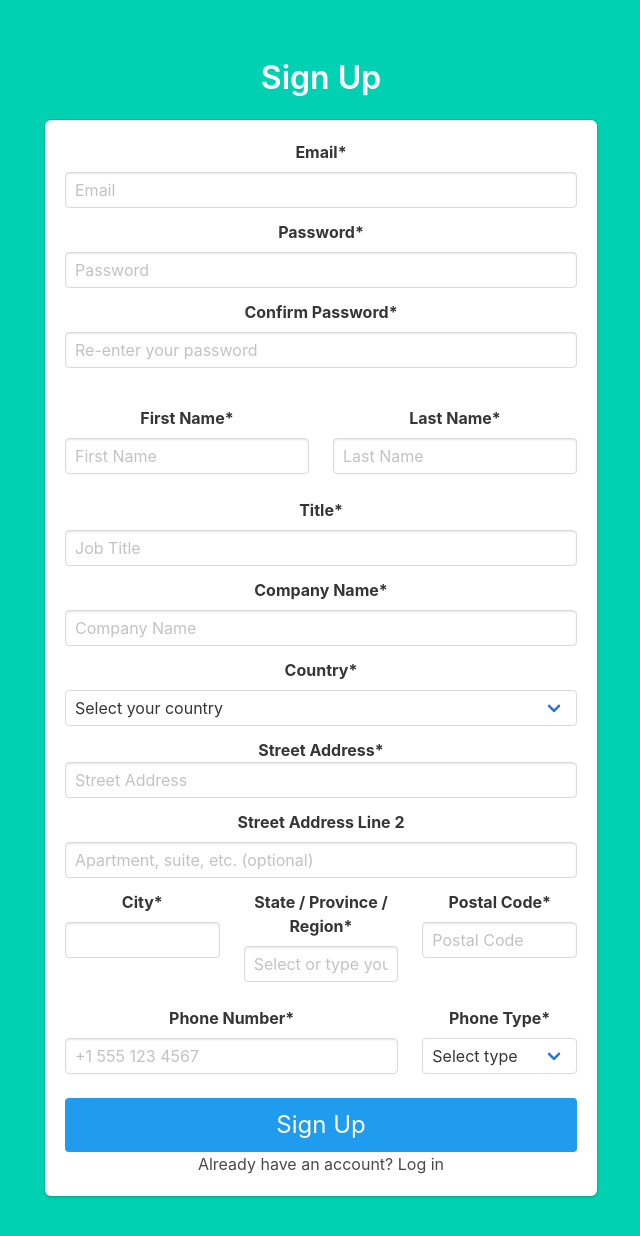
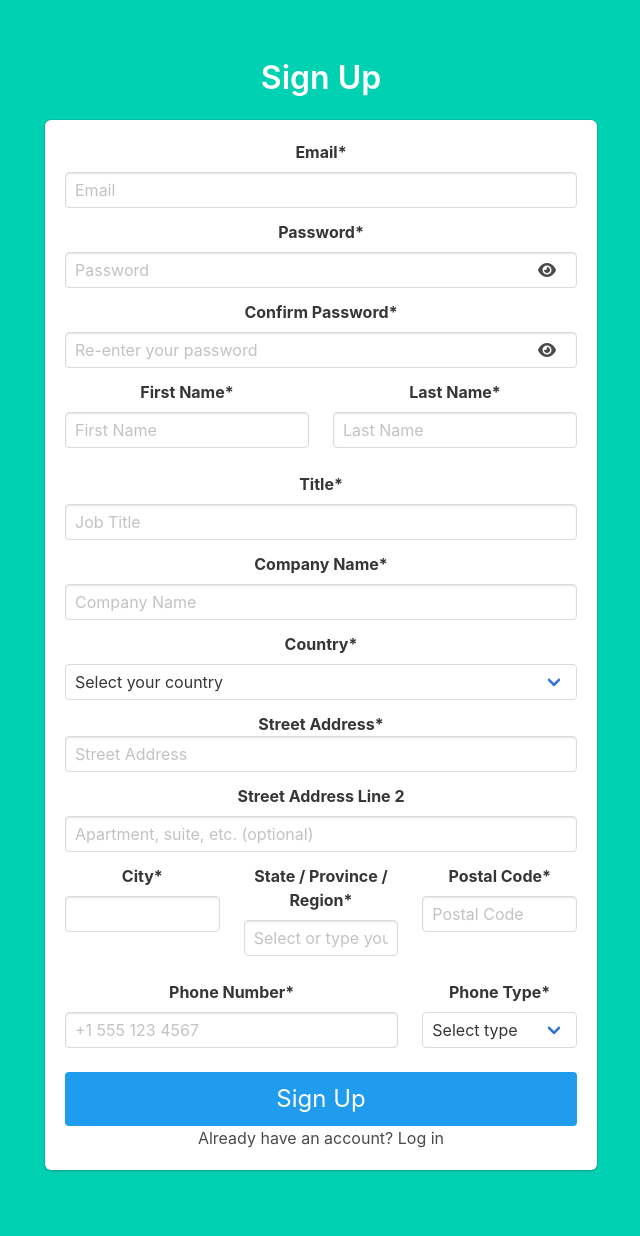
Before and after one commit to junaidalam2/flask_authentication, a Flask app: page /signup in a window 1280 px wide. Shown: the part 52-1288 px from the top of the page, without its empty margins (319-959 px from the left). After the commit the page ends 1224 px from the top, so only its background shows below. Run offline with Flask 3, Linux system fonts and the light colour scheme.

Commit message:
added option to view password characters

```diff
--- /dev/null
+++ b/backend/project/static/css/signup.css
@@ -0,0 +1,16 @@
+.control.has-icons-right .icon.is-right {
+    pointer-events: all;
+    cursor: pointer;
+    position: absolute;
+    right: 0.75rem;
+    top: 50%;
+    transform: translateY(-50%);
+    z-index: 10;
+    /* This ensures the icon is above the input field */
+    color: #4a4a4a;
+}
+
+.control.has-icons-right input.input {
+    padding-right: 2.5rem;
+    /* Add space for the icon */
+}
--- a/backend/project/templates/base.html
+++ b/backend/project/templates/base.html
@@ -7,6 +7,10 @@
     <meta name="viewport" content="width=device-width, initial-scale=1">
     <title>Flask Auth Example</title>
     <link rel="stylesheet" href="https://cdnjs.cloudflare.com/ajax/libs/bulma/0.7.2/css/bulma.min.css" />
+    <link rel="stylesheet" href="https://cdnjs.cloudflare.com/ajax/libs/font-awesome/6.4.0/css/all.min.css">
+
+    {% block styles %}{% endblock %}
+
 </head>
 
 <body>
--- a/backend/project/templates/signup.html
+++ b/backend/project/templates/signup.html
@@ -1,4 +1,10 @@
 {% extends "base.html" %}
+
+
+{% block styles %}
+<link rel="stylesheet" href="{{ url_for('static', filename='css/signup.css') }}">
+{% endblock %}
+
 
 {% block content %}
 <div class="column is-6 is-offset-3">
@@ -23,22 +29,25 @@
             </div>
 
             <div class="field">
-                <label class="label">
-                    Password<span>*</span>
-                </label>
-                <div class="control">
+                <label class="label">Password<span>*</span></label>
+                <div class="control has-icons-right">
                     <input class="input" type="password" id="password" name="password" placeholder="Password" required>
+                    <span class="icon is-small is-right" id="togglePassword">
+                        <i class="fas fa-eye"></i>
+                    </span>
                 </div>
             </div>
 
             <div class="field">
                 <label class="label">Confirm Password<span>*</span></label>
-                <input class="input" type="password" id="confirm_password" name="confirm_password"
-                    placeholder="Re-enter your password" minlength="6" required>
-                <span class="icon is-small is-left">
-                    <i class="fas fa-lock"></i>
-                </span>
-                <p class="help is-danger" id="password_help" style="display:none;">Passwords do not match.</p>
+                <div class="control has-icons-right">
+                    <input class="input" type="password" id="confirm_password" name="confirm_password"
+                        placeholder="Re-enter your password" minlength="6" required>
+                    <span class="icon is-small is-right" id="toggleConfirmPassword">
+                        <i class="fas fa-eye"></i>
+                    </span>
+                </div>
+                <p class="help is-danger" id="password_help" style="display: none;">Passwords do not match.</p>
             </div>
 
             <div class="columns">
@@ -199,6 +208,24 @@
         password.addEventListener("input", validatePasswords);
         confirm.addEventListener("input", validatePasswords);
 
+        // Toggle password visibility
+        const togglePassword = document.getElementById("togglePassword");
+        const toggleConfirm = document.getElementById("toggleConfirmPassword");
+
+        togglePassword.addEventListener("click", () => {
+            const type = password.type === "password" ? "text" : "password";
+            password.type = type;
+            togglePassword.querySelector("i").classList.toggle("fa-eye");
+            togglePassword.querySelector("i").classList.toggle("fa-eye-slash");
+        });
+
+        toggleConfirm.addEventListener("click", () => {
+            const type = confirm.type === "password" ? "text" : "password";
+            confirm.type = type;
+            toggleConfirm.querySelector("i").classList.toggle("fa-eye");
+            toggleConfirm.querySelector("i").classList.toggle("fa-eye-slash");
+        });
+
         // Subdivision datalist population
         const countrySelect = document.getElementById("country");
         const stateList = document.getElementById("state_list");
@@ -218,6 +245,7 @@
         });
     });
     });
+
 </script>
 
 {% endblock %}
```
Also changed, not shown: 1 other file.
